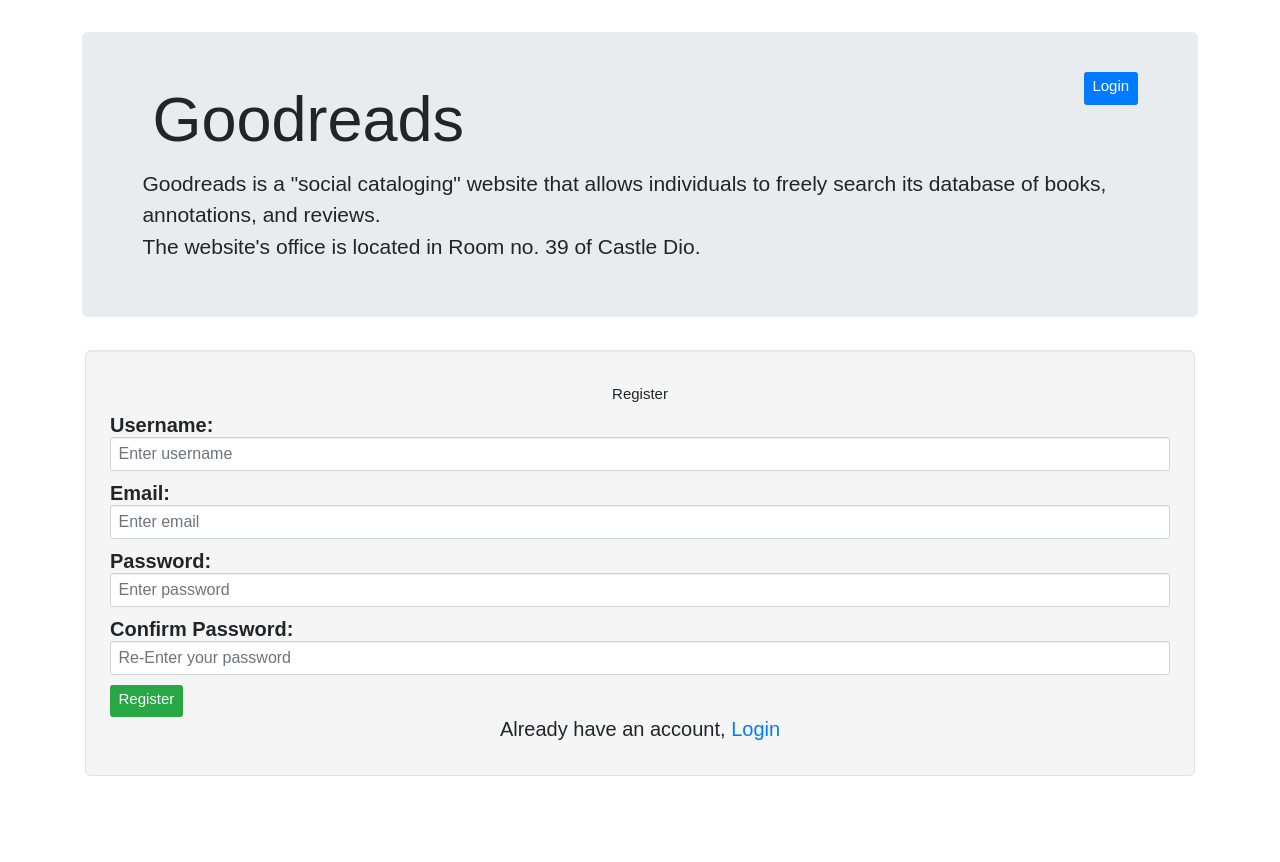
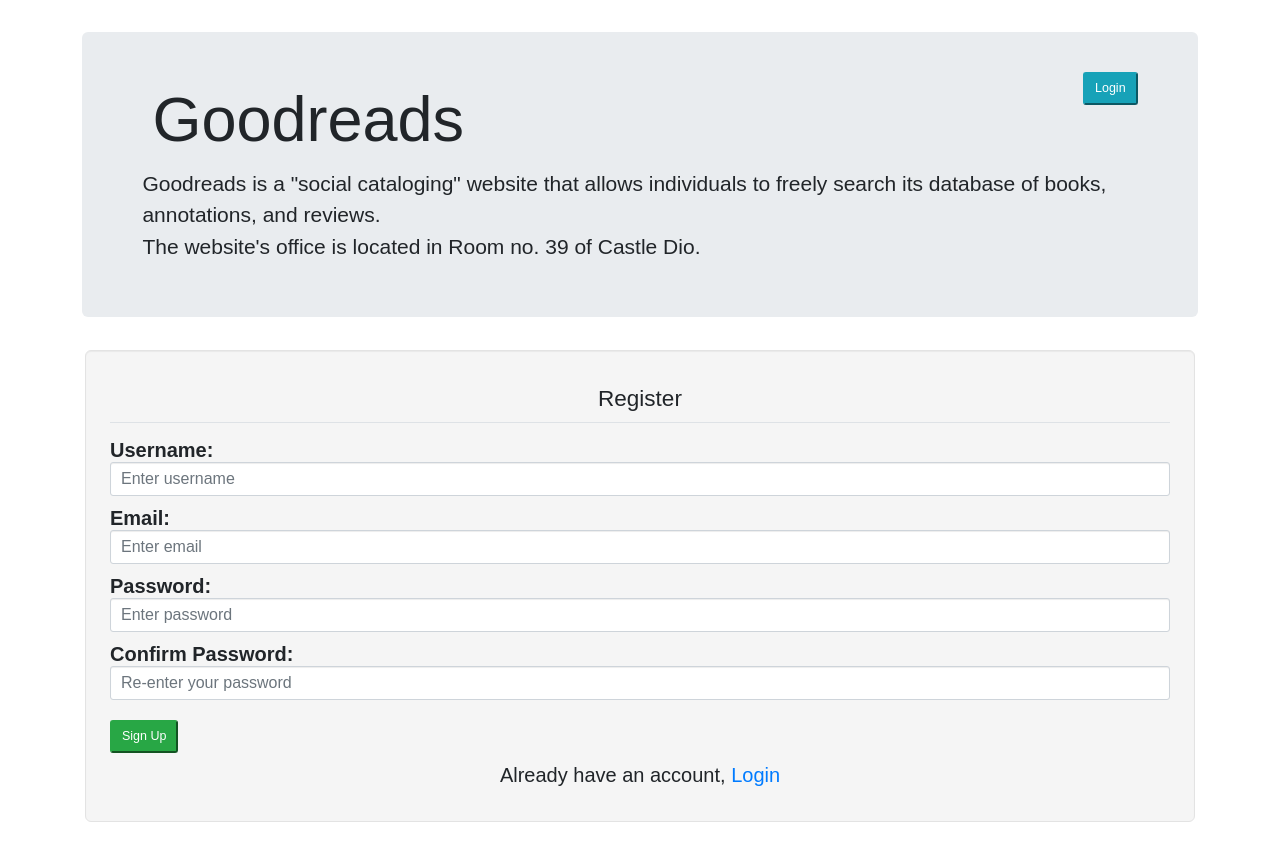
Before and after one commit to RudrakshKashyap/cs50-project1, a Flask app: page /register in a window 1280 px wide. Before the commit the page ends 776 px from the top, so only its background shows below. Run offline with Flask 2, Linux system fonts and the light colour scheme; some libraries are stand-ins or nearby versions.

Commit message:
changed forms

```diff
--- a/templates/book.html
+++ b/templates/book.html
@@ -4,7 +4,6 @@
 
 {% block body %}
 
-    <div class="container" id="mainblock">
       <div class="jumbotron">
         <h4 class="centerwale">Hello, {{ name }}</h4>
         <a href="/logout" ><button type="button" class="btn btn-primary" ><h4>Logout</h4></button></a>
--- a/templates/index.html
+++ b/templates/index.html
@@ -2,9 +2,8 @@
 
 {% block title %}Home{% endblock title %}
 
+
 {% block body %}
-
-    <div class="container" id="mainblock">
       <div class="jumbotron">
         <h4 class="centerwale">Hello, {{ name }}</h4>
         <a href="/logout" ><button type="button" class="btn btn-primary" ><h4>Logout</h4></button></a>
@@ -29,7 +28,6 @@
         <option value="year">Year</option>
       </select>
     </div>
-</select>
 </form>
 </div>
 
--- a/templates/layout.html
+++ b/templates/layout.html
@@ -32,8 +32,18 @@
     <title>{% block title %}{% endblock title %}</title>
   </head>
   <body>
-
-    {% block body %}{% endblock body %}
+      <div class="container" id="mainblock">
+          {% with messages = get_flashed_messages(with_categories=true) %}
+              {% if messages %}
+                  {% for category, message in messages %}
+                      <div class="alert alert-{{ category }}">
+                          {{ message }}
+                      </div>
+                  {% endfor %}
+              {% endif %}
+          {% endwith %}
+        {% block body %}
+        {% endblock body %}
 
     <script src="https://code.jquery.com/jquery-3.2.1.slim.min.js" integrity="sha384-KJ3o2DKtIkvYIK3UENzmM7KCkRr/rE9/Qpg6aAZGJwFDMVNA/GpGFF93hXpG5KkN" crossorigin="anonymous"></script>
     <script src="https://cdnjs.cloudflare.com/ajax/libs/popper.js/1.12.9/umd/popper.min.js" integrity="sha384-ApNbgh9B+Y1QKtv3Rn7W3mgPxhU9K/ScQsAP7hUibX39j7fakFPskvXusvfa0b4Q" crossorigin="anonymous"></script>
--- a/templates/register.html
+++ b/templates/register.html
@@ -3,9 +3,8 @@
 {% block title %}Register{% endblock title %}
 
 {% block body %}
-    <div class="container" id="mainblock">
       <div class="jumbotron">
-        <a href="/login" ><button type="button" class="btn btn-primary" ><h4>Login</h4></button></a>
+        <a href="/login" ><button type="button" class="btn-lg btn-info" style="float:right">Login</button></a>
         <h1>Goodreads</h1>
         <p>Goodreads is a "social cataloging" website that allows individuals to freely search its database of books, annotations, and reviews.<br>
         The website's office is located in Room no. 39 of Castle Dio.</p>
@@ -15,36 +14,66 @@
 
     <div class="container">
       <div class="well well-lg">
-      <h1 class="centerwale">Register</h1>
-      {% if error %}
-          <div class="alert alert-danger">
-          <strong>Error!</strong> {{ error }}
+      <h2>
+      <form action="" method="post">
+          {{ form.hidden_tag() }}
+        <fieldset class="form-group">
+            <legend class="border-bottom centerwale mb-4"><h1>Register</h1></legend>
+            <div class="form-group">
+                {{ form.username.label(class="form-control-label")  }}
+                {% if form.username.errors %}
+                    {{ form.username(class="form-control form-control-lg is-invalid", placeholder='Enter username') }}
+                    <div class="invalid-feedback">
+                        {% for error in form.username.errors %}
+                        <span>{{ error }}</span>
+                        {% endfor %}
                     </div>
+                {% else %}
+                    {{ form.username(class="form-control form-control-lg", placeholder='Enter username') }}
                 {% endif %}
-
-      <h2>
-      <form action="/register" method="post">
+            </div>
             <div class="form-group">
-          <label for="username">Username:</label>
-          <input type="text" class="form-control" id="username" placeholder="Enter username" name="username">
+                {{ form.email.label(class="form-control-label")  }}
+                {% if form.email.errors %}
+                    {{ form.email(class="form-control form-control-lg is-invalid", placeholder='Enter email') }}
+                    <div class="invalid-feedback">
+                        {% for error in form.email.errors %}
+                        <span>{{ error }}</span>
+                        {% endfor %}
                     </div>
-
+                {% else %}
+                    {{ form.email(class="form-control form-control-lg", placeholder='Enter email') }}
+                {% endif %}
+            </div>
             <div class="form-group">
-          <label for="email">Email:</label>
-          <input type="email" class="form-control" id="email" placeholder="Enter email" name="email">
+                {{ form.password.label(class="form-control-label")  }}
+                {% if form.password.errors %}
+                    {{ form.password(class="form-control form-control-lg is-invalid", placeholder='Enter password') }}
+                    <div class="invalid-feedback">
+                        {% for error in form.password.errors %}
+                        <span>{{ error }}</span>
+                        {% endfor %}
                     </div>
-
+                {% else %}
+                    {{ form.password(class="form-control form-control-lg", placeholder='Enter password') }}
+                {% endif %}
+            </div>
             <div class="form-group">
-          <label for="pwd">Password:</label>
-          <input type="password" class="form-control" id="pwd" placeholder="Enter password" name="password">
+                {{ form.confirm_password.label(class="form-control-label")  }}
+                {% if form.confirm_password.errors %}
+                    {{ form.confirm_password(class="form-control form-control-lg is-invalid", placeholder='Enter confirm_password') }}
+                    <div class="invalid-feedback">
+                        {% for error in form.confirm_password.errors %}
+                        <span>{{ error }}</span>
+                        {% endfor %}
                     </div>
-
+                {% else %}
+                    {{ form.confirm_password(class="form-control form-control-lg", placeholder='Re-enter your password') }}
+                {% endif %}
+            </div>
+        </fieldset>
         <div class="form-group">
-          <label for="cpwd">Confirm Password:</label>
-          <input type="password" class="form-control" id="cpwd" placeholder="Re-Enter your password" name="confirm_password">
-        </div>
-        <div id="bottombutton">
-        <button type="submit" class="btn btn-success"><h4>Register</h4></button>
+            {{ form.submit(class="btn-lg btn-success") }}
         </div>
       </form>
 
```
Also changed, not shown: templates/login.html (+35 -16 lines), templates/verify.html (+17 -17 lines), templates/404.html (added). Lines whose indentation alone changed are shown as unchanged.
